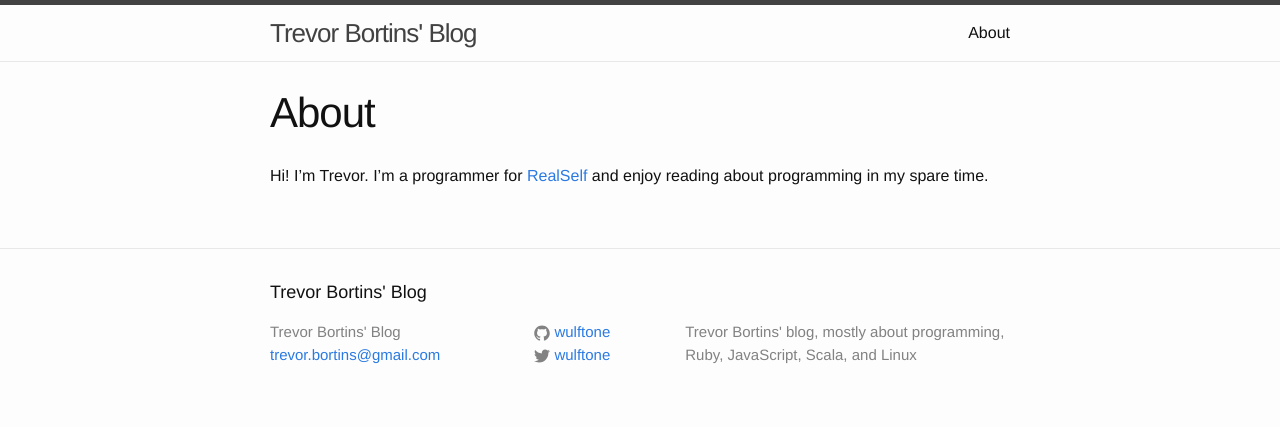
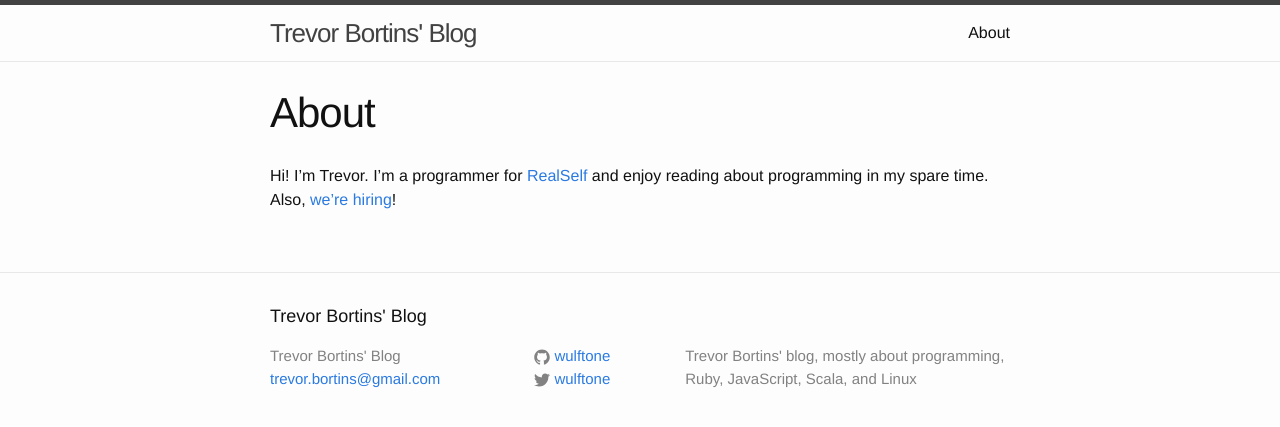
Before and after one commit to wulftone/wulftone.github.io, a Jekyll site: the page built from about.md, in a window 1280 px wide. Shown: the top 427 px of the page. Built offline with Jekyll 4.4.1, drawn with Linux system fonts in a browser that asks for light colours.

Commit message:
added referral link

```diff
--- a/about.md
+++ b/about.md
@@ -4,4 +4,4 @@ title: About
 permalink: /about/
 ---
 
-Hi!  I'm Trevor.  I'm a programmer for [RealSelf](https://t.co/hm6p5tSdIi) and enjoy reading about programming in my spare time.
+Hi!  I'm Trevor.  I'm a programmer for [RealSelf](https://www.realself.com) and enjoy reading about programming in my spare time.  Also, [we're hiring](https://t.co/hm6p5tSdIi)!
```
